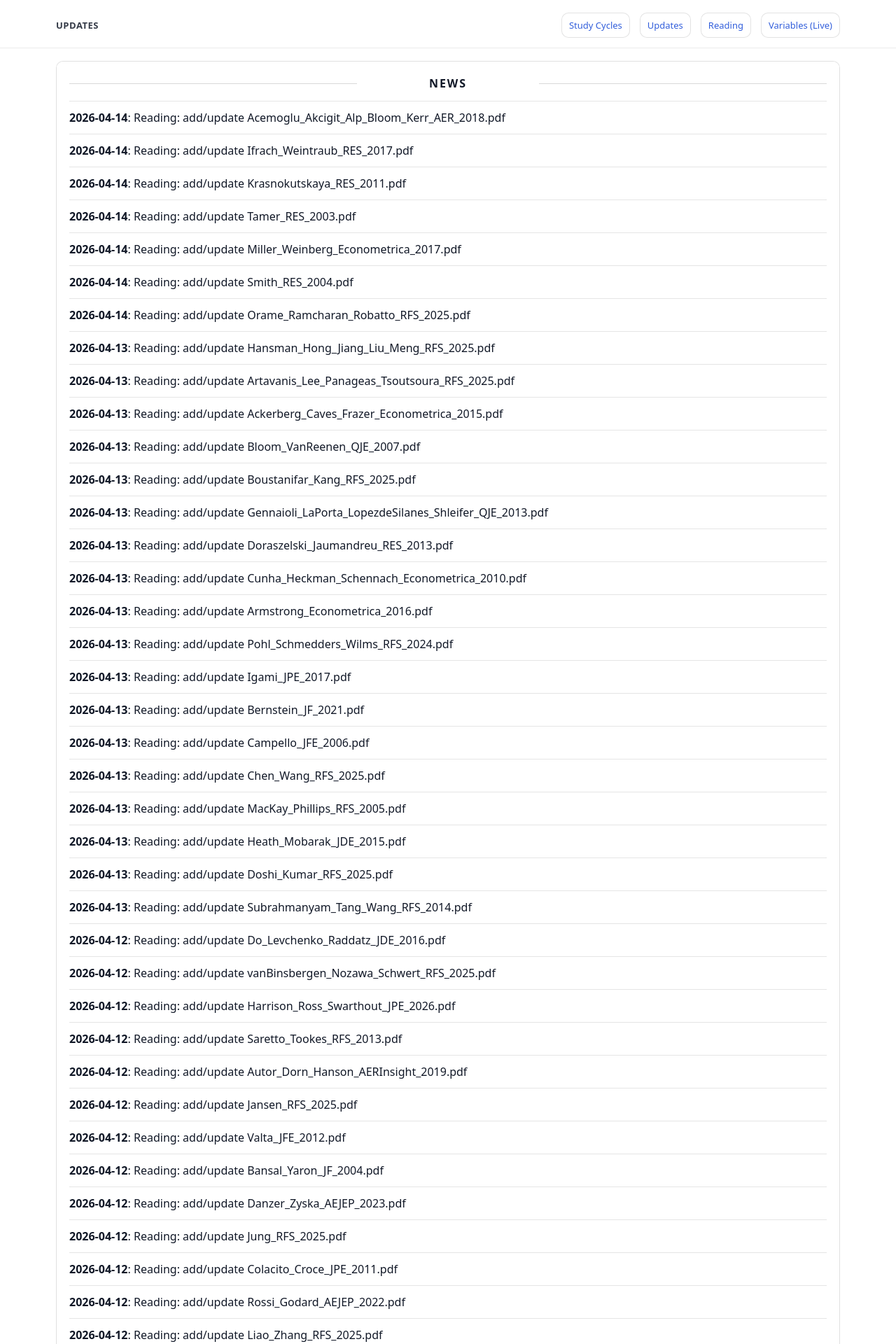
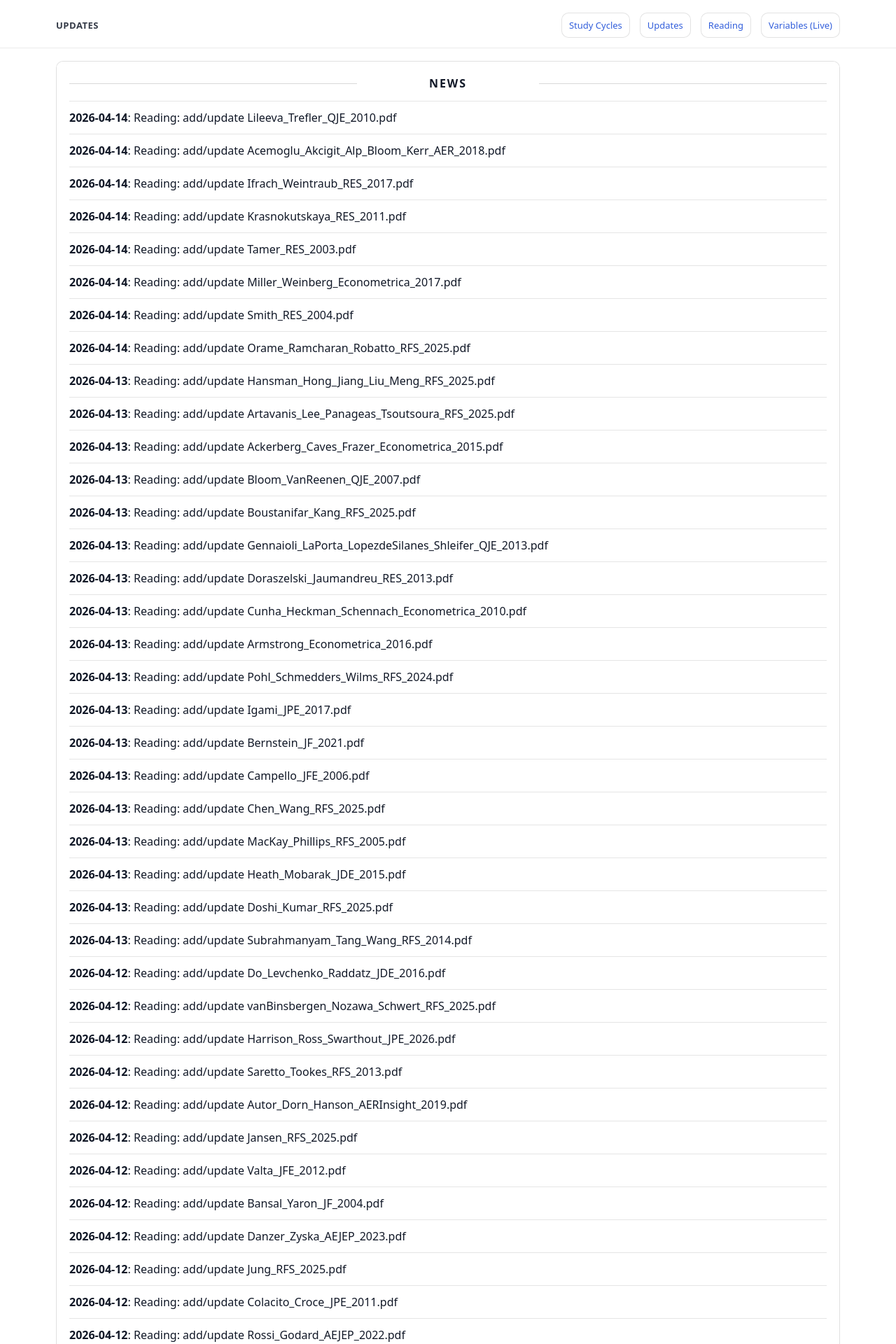
Before and after one commit to yaxinzn/study-archive, a Jekyll site: the page built from updates/index.md, in a window 1280 px wide. Shown: the top 1920 px of the page at 70% size. Built offline with Jekyll 4.4.1, drawn with Linux system fonts in a browser that asks for light colours; some of the changed text lies outside the part shown.

Commit message:
chore: update NEWS feed

```diff
--- a/_data/news.yml
+++ b/_data/news.yml
@@ -1,4 +1,7 @@
 # Auto-generated update history (sorted newest -> oldest). Do not edit manually.
+- ts: "1776160926"
+  date: "2026-04-14"
+  title: "Reading: add/update Lileeva_Trefler_QJE_2010.pdf"
 - ts: "1776159744"
   date: "2026-04-14"
   title: "Reading: add/update Acemoglu_Akcigit_Alp_Bloom_Kerr_AER_2018.pdf"
```
